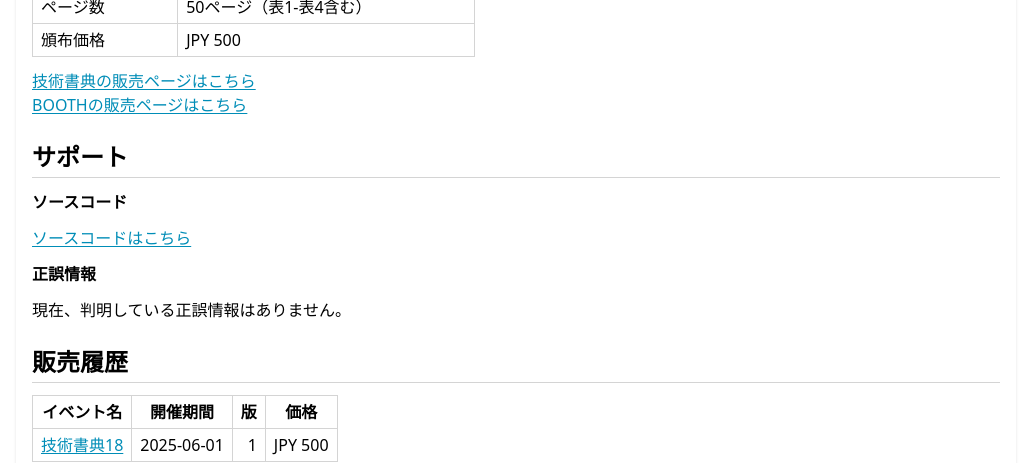
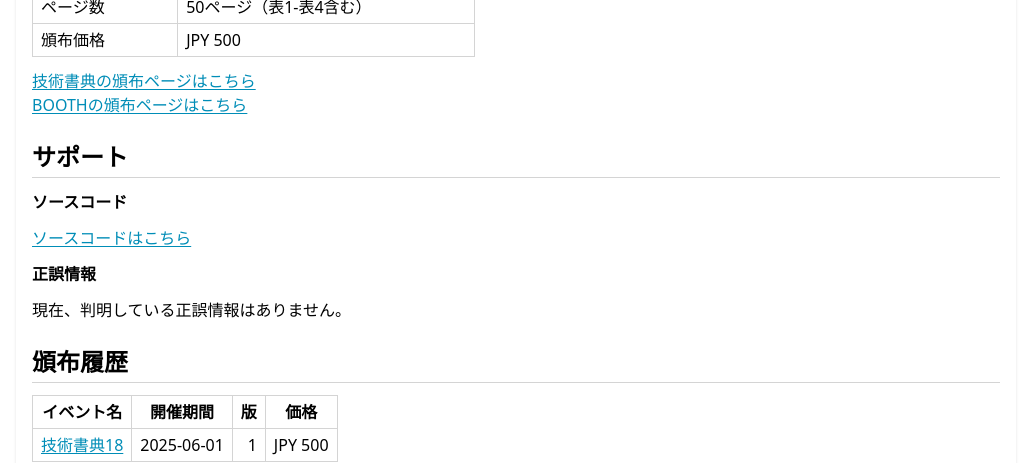
Before and after one commit to nikachu2012/nikatech-site, a Next.js app: page /item/avrasm in a window 1280 px wide. Shown: the part 804-1267 px from the top of the page, without its empty margins (124-1155 px from the left). Built offline with nearby package versions, Linux system fonts and the light colour scheme.

Commit message:
[fix] 販売を頒布に修正

```diff
--- a/app/(default)/item/avrasm/page.tsx
+++ b/app/(default)/item/avrasm/page.tsx
@@ -62,10 +62,10 @@ export default function Home() {
 
           <div>
             <Link href={"https://techbookfest.org/product/5Mnfueeg0GCT4mYxc6ifk9"} target="_blank">
-              技術書典の販売ページはこちら
+              技術書典の頒布ページはこちら
             </Link><br />
             <Link href={"https://nikatech.booth.pm/items/7043778"} target="_blank">
-              BOOTHの販売ページはこちら
+              BOOTHの頒布ページはこちら
             </Link><br />
           </div>
         </Section>
@@ -83,7 +83,7 @@ export default function Home() {
         </Section>
 
 
-        <Section title={"販売履歴"}>
+        <Section title={"頒布履歴"}>
 
           <div>
             <table className="border-collapse border border-neutral-300">
--- a/app/(default)/item/unicode_animal_paper/page.tsx
+++ b/app/(default)/item/unicode_animal_paper/page.tsx
@@ -64,7 +64,7 @@ export default function Home() {
 
           <div>
             <Link href={"https://techbookfest.org/product/f9XdxRtseP18rPWJdVtnY9"} target="_blank">
-              技術書典の販売ページはこちら
+              技術書典の頒布ページはこちら
             </Link><br />
           </div>
         </Section>
@@ -82,7 +82,7 @@ export default function Home() {
         </Section>
 
 
-        <Section title={"販売履歴"}>
+        <Section title={"頒布履歴"}>
 
           <div>
             <table className="border-collapse border border-neutral-300">
```
